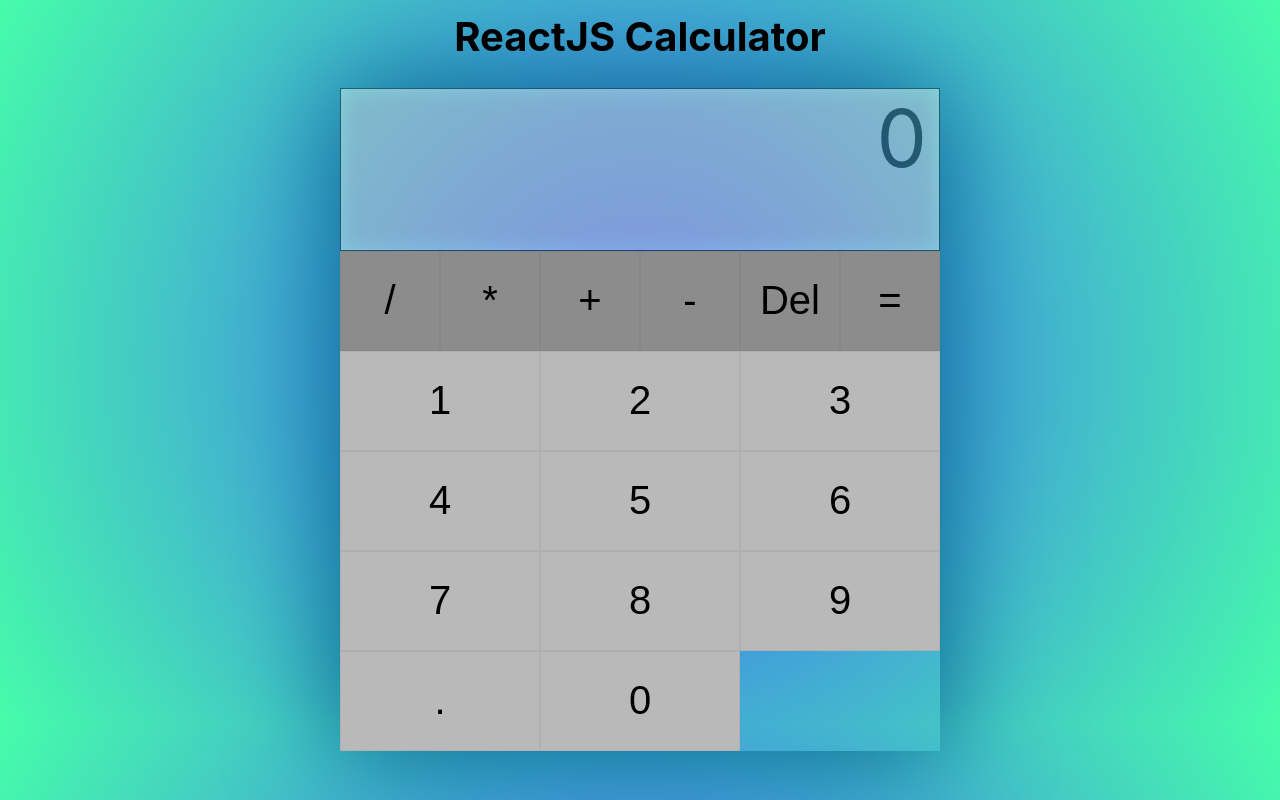
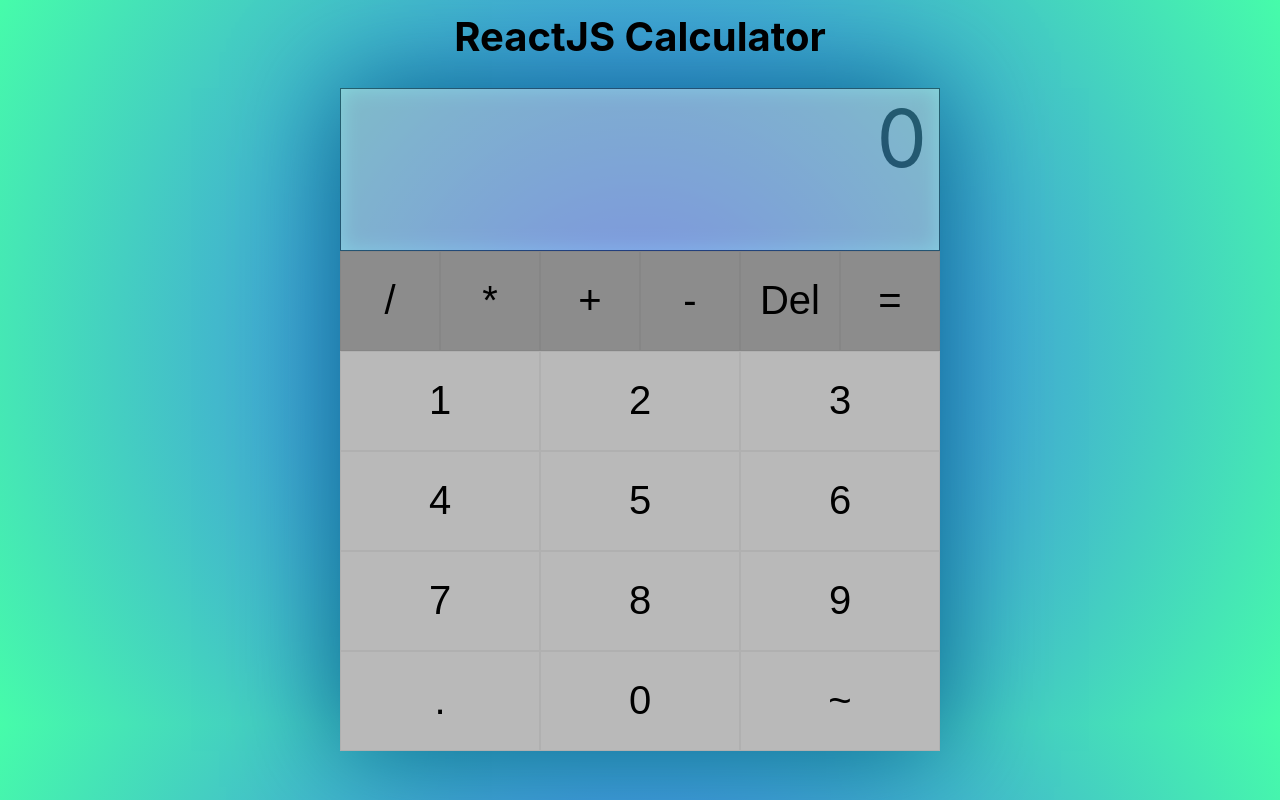
Before and after one commit to Netchicken/simplecalculator, a React (Create React App) app: page / in a window 1280 px wide. Built offline with nearby package versions, Linux system fonts and the light colour scheme.

Commit message:
sweetalert on button

```diff
--- a/package.json
+++ b/package.json
@@ -9,6 +9,7 @@
     "react": "^18.2.0",
     "react-dom": "^18.2.0",
     "react-scripts": "5.0.1",
+    "sweetalert": "^2.1.2",
     "web-vitals": "^2.1.4"
   },
   "scripts": {
--- a/src/App.js
+++ b/src/App.js
@@ -6,14 +6,19 @@ import CalcButtons from "./Components/calcbuttons";
 function App() {
   const [calculation, setCalculation] = useState("");
   const [output, setOutput] = useState("");
-  const actionsArray = ["/", "*", "+", "-", "Del", "=", "."];
+  const actionsArray = ["/", "*", "+", "-", "Del", "=", ".", "!"];
 
   //runs the calculation on each button click
   const updateCalculation = (value) => {
-    console.log("updateCalculation  ", value + " " + actionsArray[4]);
+    console.log("updateCalculation  ", value);
 
+    if (value == actionsArray.includes("!")) {
+      setCalculation(eval(calculation).toString());
+      return;
+    }
     //if the value is a = sign, then calculate the result
-    if (value == actionsArray[5]) {
+    if (value === actionsArray.includes("=")) {
+      console.log("should be = updateCalculation =", value);
       setCalculation(eval(calculation).toString());
       return;
     }
--- a/src/Components/digitbutton.js
+++ b/src/Components/digitbutton.js
@@ -1,3 +1,4 @@
+import swal from "sweetalert";
 function CreateDigits(props) {
   const digits = []; //create an empty array
 
@@ -27,7 +28,13 @@ function CreateDigits(props) {
       >
         0
       </button>
-      {/* <button onClick={calculate}>=</button> */}
+      <button
+        onClick={() => {
+          swal("Don't click this button!", "I just needed to fill this hole");
+        }}
+      >
+        ~
+      </button>
     </div>
   );
 }
```
Also changed, not shown: 1 other file (tests, documents, lock files or other folders).
